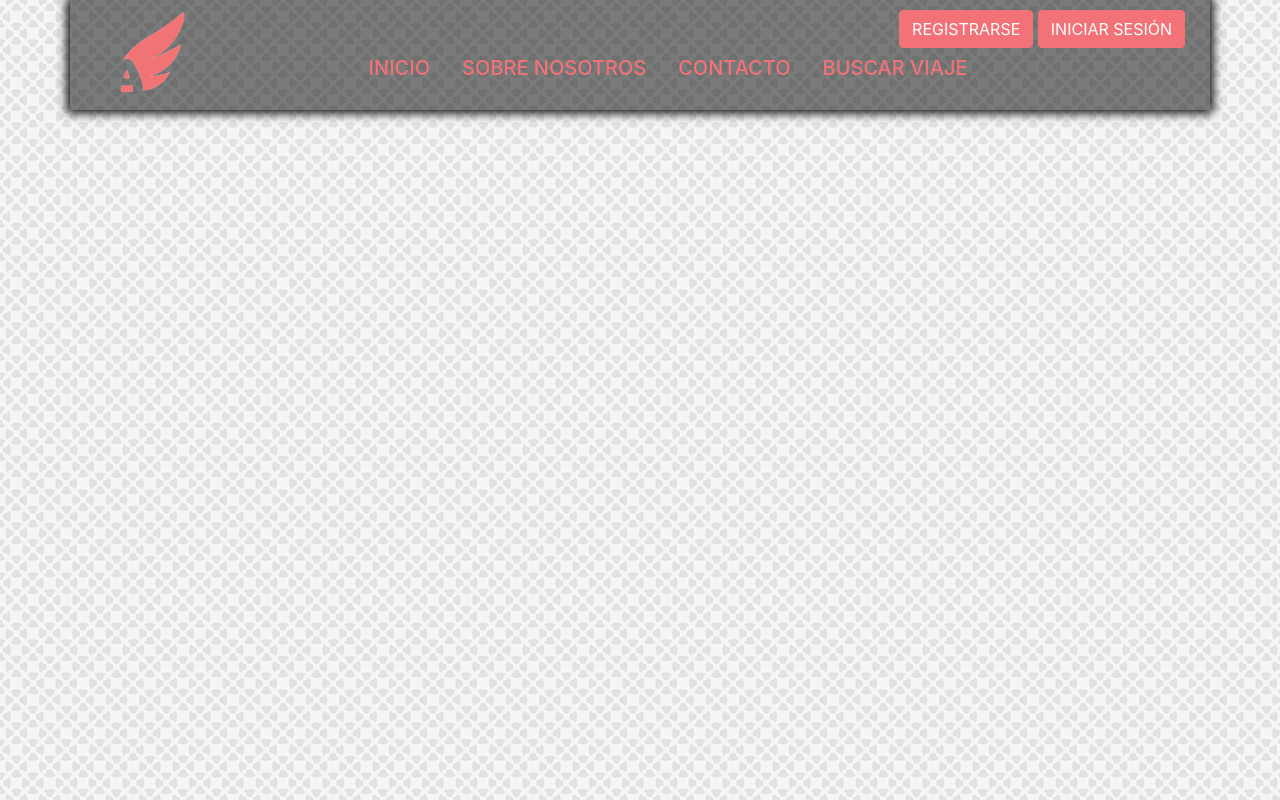
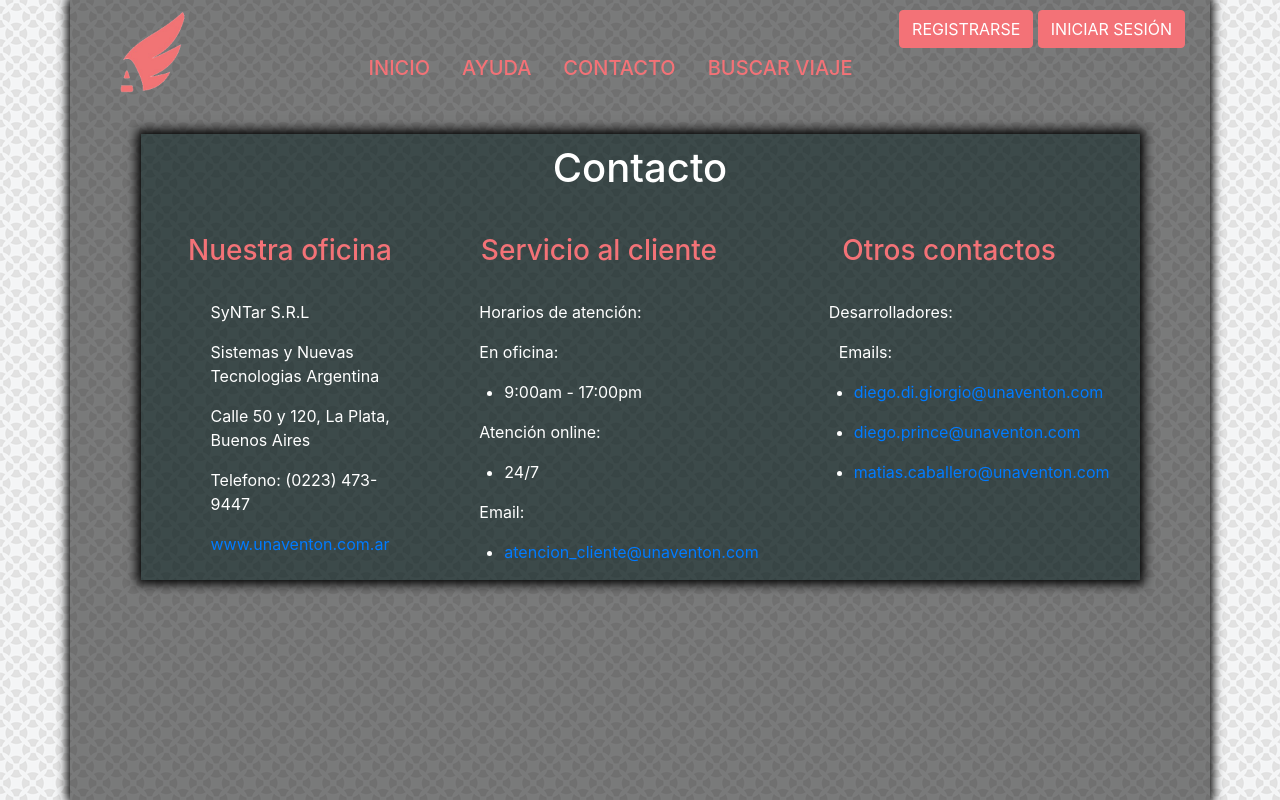
Before and after one commit to diegoP08/Grupo-18-IS2, a CodeIgniter app: page /unaventon/index.php/start/contacto in a window 1280 px wide. Run offline with CodeIgniter, Linux system fonts and the light colour scheme; some libraries are stand-ins or nearby versions.

Commit message:
Agregado lo de contacto

```diff
--- a/application/views/barraSuperior.php
+++ b/application/views/barraSuperior.php
@@ -30,6 +30,7 @@ if (isset($_SESSION['email'])){
       </div>
       <ul class="nav" style="margin-left: 67.575px">
         <li class="nav-item"><a href="<?=site_url('/inicioC') ?>" class="nav-link" style="color: #f37277"> <h5 >INICIO</h5></a> </li>
+        <li class="nav-item"><a href="<?=site_url('/start/sobreNosotros') ?>" class="nav-link" style="color: #f37277"> <h5 >AYUDA</h5></a> </li>
         <li class="nav-item"><a href="<?=site_url('/start/contacto') ?>" class="nav-link" style="color: #f37277"> <h5>CONTACTO</h5> </a> </li>
         <li class="nav-item"><a href="<?=site_url('/publicarViajeC') ?>" class="nav-link" style="color: #f37277"> <h5>PUBLICAR VIAJE</h5> </a> </li>
         <li class="nav-item"><a href="<?=site_url('/buscarViajeC') ?>" class="nav-link" style="color: #f37277"> <h5>BUSCAR VIAJE</h5> </a> </li>
@@ -57,7 +58,7 @@ if (isset($_SESSION['email'])){
       </div>
       <ul class="nav" style="margin-left: 67.575px">
         <li class="nav-item"> <a href="<?= site_url() ?>" class="nav-link" style="color: #f37277"> <h5>INICIO</h5></a> </li>
-        <li class="nav-item"> <a href="<?=site_url('/start/sobreNosotros')?>" class="nav-link" style="color: #f37277"> <h5>SOBRE NOSOTROS</h5> </a> </li>
+        <li class="nav-item"> <a href="<?=site_url('/start/sobreNosotros')?>" class="nav-link" style="color: #f37277"> <h5>AYUDA</h5> </a> </li>
         <li class="nav-item"> <a href="<?=site_url('/start/contacto') ?>" class="nav-link" style="color: #f37277"> <h5>CONTACTO</h5> </a> </li>
         <li class="nav-item"> <a href="<?=site_url('/buscarViajeC') ?>" class="nav-link" style="color: #f37277"> <h5>BUSCAR VIAJE</h5> </a> </li>
       </ul>
--- a/application/views/contactoV.php
+++ b/application/views/contactoV.php
@@ -1,9 +1,51 @@
 <!DOCTYPE html>
-<html lang="en" dir="ltr">
+<html lang="en" dir="ltr" style="height: 100%">
   <?php require 'head.php' ?>
   <body style="background-image: url(<?php echo base_url() ?>assets/img/fondo1.png); background-repeat:repeat;height: 100%;">
-    <div class="container" style="background: rgba(0,0,0,0.5); box-shadow: 0 0 10px 3px black; min-height: 100%;">
+    <div class="container" style="background: rgba(0,0,0,0.5); box-shadow: 0 0 10px 3px black; min-height: 100%">
       <?php require 'barraSuperior.php' ?>
+      <br>
+      <div class="container" style="background: rgba(0,26,26,0.5);width: 90%;box-shadow: 0px 0px 10px 4px black;">
+        <h1 align='center' style="color:white; padding: 10px;">Contacto</h1>
+        <br>
+        <div class="container">
+          <div class="row" style="color: white">
+            <div class="col-sm" style="">
+              <h3 align="center" style="color:#f37277">Nuestra oficina</h3>
+              <br>
+                <ul>
+                  <p>SyNTar S.R.L</p>
+                  <p>Sistemas y Nuevas Tecnologias Argentina</p>
+                  <p>Calle 50 y 120, La Plata, Buenos Aires</p>
+                  <p>Telefono: (0223) 473-9447</p>
+                  <p><a itemprop="url" href="http://localhost/unaventon/index.php/start/">www.unaventon.com.ar</a></p>
+                </ul>
+            </div>
+            <div class="col-sm">
+              <h3 align="center" style="color:#f37277">Servicio al cliente</h3>
+              <br>
+                <ul>
+                  <p>Horarios de atención:</p>
+                    <p>En oficina:</p>
+                    <p><li style="margin-left: 25px">9:00am - 17:00pm</li></p>
+                    <p>Atención online:</p>
+                    <p><li style="margin-left: 25px">24/7</li></p>
+                    <p>Email: <li style="margin-left: 25px"><a href="mailto:atencion_cliente@unaventon.com" target="_blank">atencion_cliente@unaventon.com</a></li></p>
+                </ul>
+            </div>
+            <div class="col-sm">
+              <h3 align="center" style="color:#f37277">Otros contactos</h3>
+              <br>
+                <ul>
+                  <p>Desarrolladores:</p>
+                    <p style="margin-left: 10px">Emails: <li style="margin-left: 25px"><a href="mailto:diego.di.giorgio@unaventon.com" target="_blank">diego.di.giorgio@unaventon.com</a></li></p>
+                    <p> <li style="margin-left: 25px"><a href="mailto:diego.prince@unaventon.com" target="_blank">diego.prince@unaventon.com</a></li></p>
+                    <p> <li style="margin-left: 25px"><a href="mailto:matias.caballero@unaventon.com" target="_blank">matias.caballero@unaventon.com</a></li></p>
+                </ul>
+            </div>
+          </div>
+        </div>
+      </div>
     </div>
   </body>
   <?php require 'scripts.php' ?>
```
Also changed, not shown: application/views/sobreNosotrosV.php (+19 -2 lines), assets/img/usuario4repe01.jpg (added).
